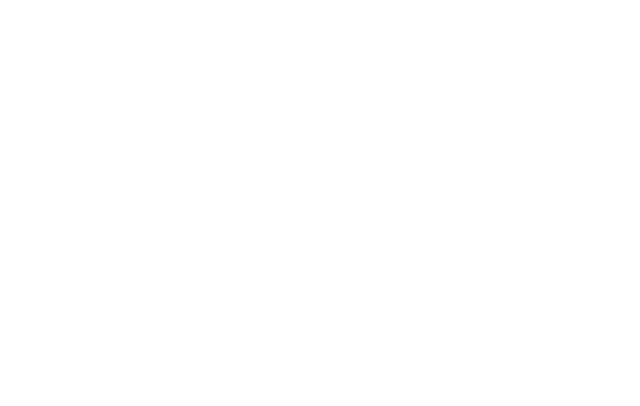
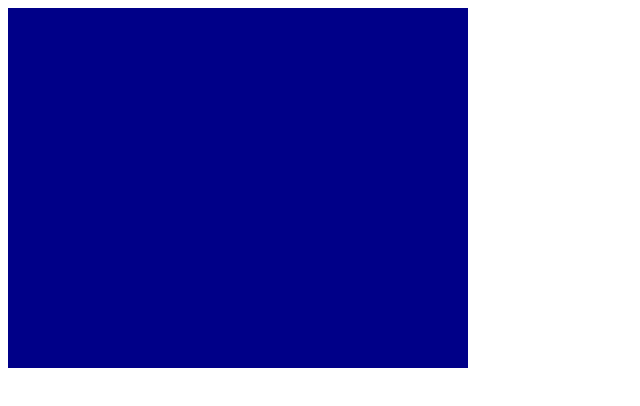
Before and after one commit to MathiasSotta/rm-ss18, a plain HTML site: page esa2/rm_esa2.html in a window 1280 px wide. Shown: the whole page, without its empty margins (0-640 px from the left). Drawn offline with Linux system fonts and the light colour scheme.

Commit message:
ESA2: added Gradient (in progress)

```diff
--- a/esa2/rm_esa2.html
+++ b/esa2/rm_esa2.html
@@ -49,9 +49,19 @@
                 var beamNum = Math.floor(360 / rotStep);
 
                 //Zeichencode einfügen
-                context.backgroundColor = bgColor;
-                context.ellipse(sunX, sunY, sunRadius, sunRadius, 0, 0, false);
-                context.fill();
+                var gr = context.createRadialGradient(0, 0, 360, canvasWidth, canvasHeight, 360);
+                gr.addColorStop(0.3, "#000000");
+                gr.addColorStop(0.6, "#000088");
+                //gr.addColorStop(0.8, "#FFFF88");
+
+                context.fillStyle = gr;
+
+                context.fillRect(0,0,canvasWidth,canvasHeight);
+
+
+
+                // context.ellipse(sunX, sunY, sunRadius, sunRadius, 0, 0, false);
+                // context.fill();
 
             }
         }
```
